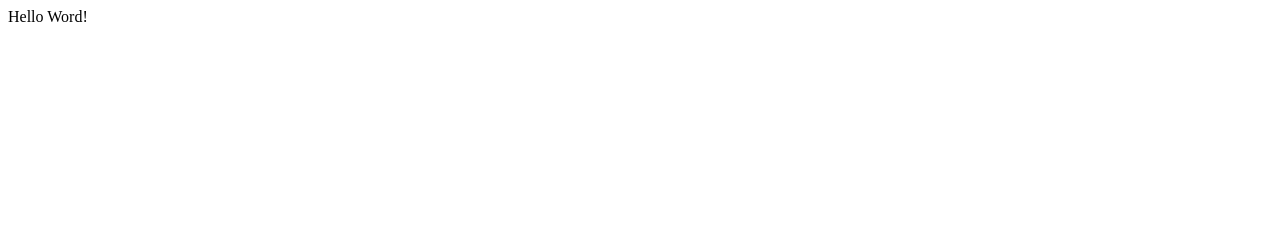
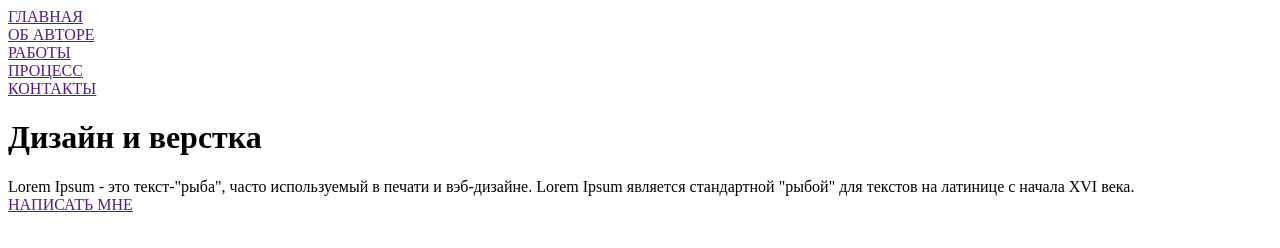
Before and after one commit to KINastya/kyliushykanastasiiahw008, a plain HTML site: page index.html in a window 1280 px wide. Drawn offline with Linux system fonts and the light colour scheme.

Commit message:
I opened the site design using Figma, determined the desired font and connected it to index.html. Created a header for a site that has a menu with five links, also a first-level heading, a subheading below, and a button

```diff
--- a/index.html
+++ b/index.html
@@ -4,11 +4,56 @@
     <meta charset="UTF-8">
     <meta http-equiv="X-UA-Compatible" content="IE=edge">
     <meta name="viewport" content="width=device-width, initial-scale=1.0">
+    <link rel="preconnect" href="https://fonts.googleapis.com">
+    <link rel="preconnect" href="https://fonts.gstatic.com" crossorigin>
+    <link href="https://fonts.googleapis.com/css2?family=Roboto:wght@300&display=swap" rel="stylesheet">
     <title>Simple Site</title>
 </head>
 <body>
-    <span>
-        Hello Word!
-    </span>
+    <div class="wrapper">
+        <header class="header">
+            <div class="header__wrap-top">
+                <div class="menu">
+                    <div class="menu__item">
+                        <a href="" class="menu__link">
+                            ГЛАВНАЯ
+                        </a>
+                    </div>
+                    <div class="menu__item">
+                        <a href="" class="menu__link">
+                            ОБ АВТОРЕ
+                        </a>
+                    </div>
+                    <div class="menu__item">
+                        <a href="" class="menu__link">
+                            РАБОТЫ
+                        </a>
+                    </div>
+                    <div class="menu__item">
+                        <a href="" class="menu__link">
+                            ПРОЦЕСС
+                        </a>
+                    </div>
+                    <div class="menu__item">
+                        <a href="" class="menu__link">
+                            КОНТАКТЫ
+                        </a>
+                    </div>
+                </div>
+            </div>
+            <div class="header__wrap-bottom">
+                <h1 class="header__title">
+                    Дизайн и верстка</h1>
+                <span class="header__item">
+                    Lorem Ipsum - это текст-"рыба", часто используемый в печати и вэб-дизайне. Lorem Ipsum является стандартной "рыбой" для текстов на латинице с начала XVI века.
+                </span>
+                <div class="header__button">
+                    <a href="" class="btn-link">
+                        НАПИСАТЬ МНЕ
+                    </a>
+                </div>
+            </div>
+        </header>
+    </div>
 </body>
 </html>
```
